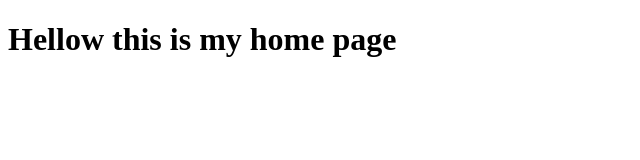
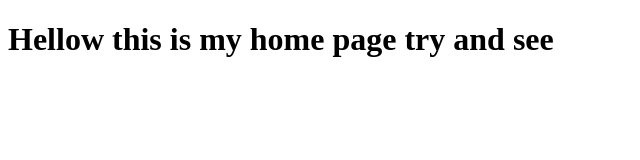
Before and after one commit to sanduwikramasinghe429-blip/gitPatrice, a plain HTML site: page home.html in a window 1280 px wide. Shown: the whole page, without its empty margins (0-640 px from the left). Drawn offline with Linux system fonts and the light colour scheme.

Commit message:
this is modified

```diff
--- a/home.html
+++ b/home.html
@@ -6,6 +6,6 @@
     <title>Document</title>
 </head>
 <body>
-    <h1>Hellow this is my home page </h1>
+    <h1>Hellow this is my home page  try and see </h1>
 </body>
 </html>
```
Also changed, not shown: index.html (+1 -1 lines).
